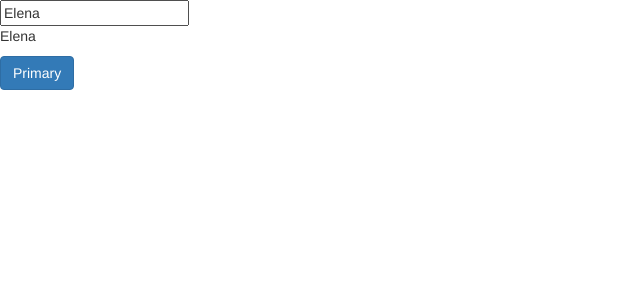
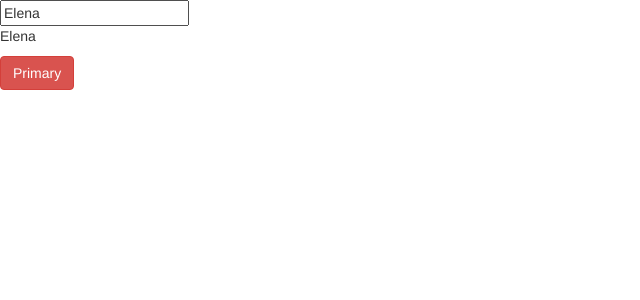
Before and after one commit to Vaselefth/ots-summer-camp-frontend, an Angular app: page / in a window 1280 px wide. Shown: the top 300 px of the page, without its empty margins (0-640 px from the left). Built offline with nearby package versions, Linux system fonts and the light colour scheme.

Commit message:
Danger button

```diff
--- a/src/app/app.component.html
+++ b/src/app/app.component.html
@@ -1,3 +1,3 @@
 <input type="text" [(ngModel)]="name">
 <p>{{name}}</p>
-<button type="button" class="btn btn-primary">Primary</button>
+<button type="button" class="btn btn-danger">Primary</button>
```
